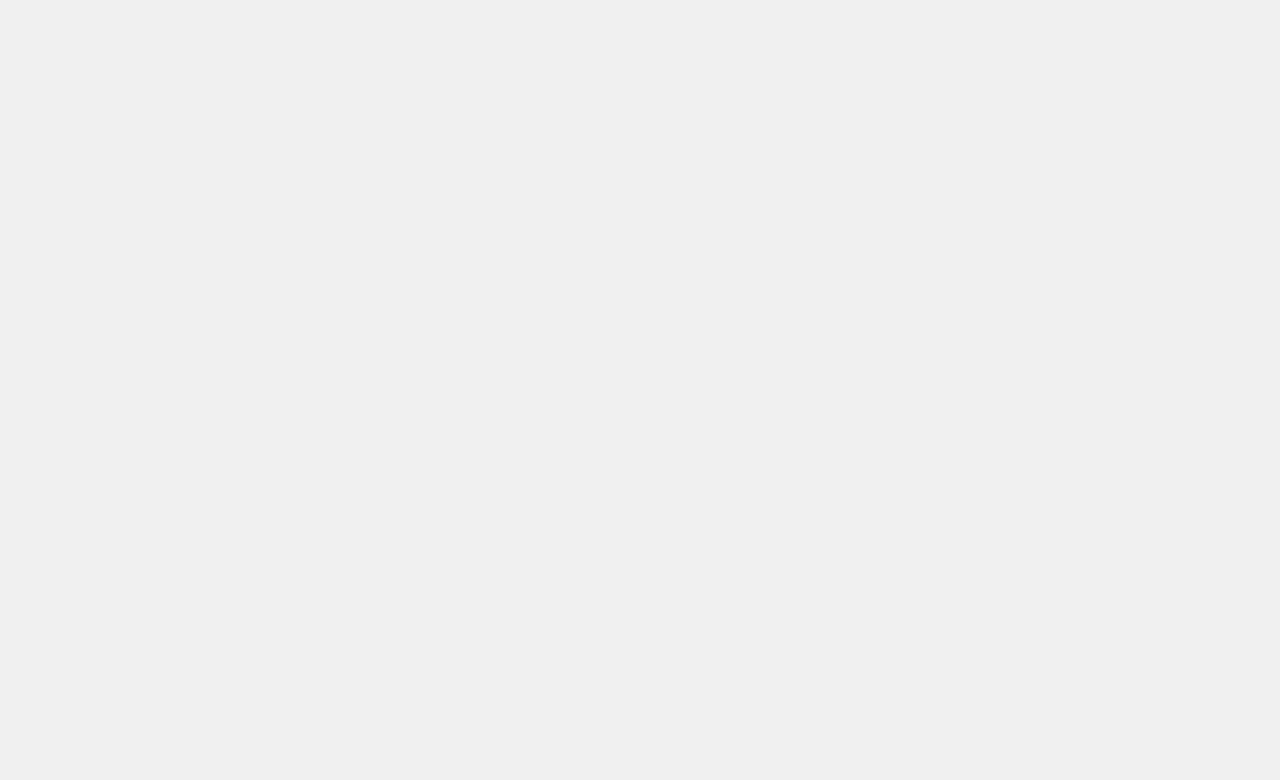
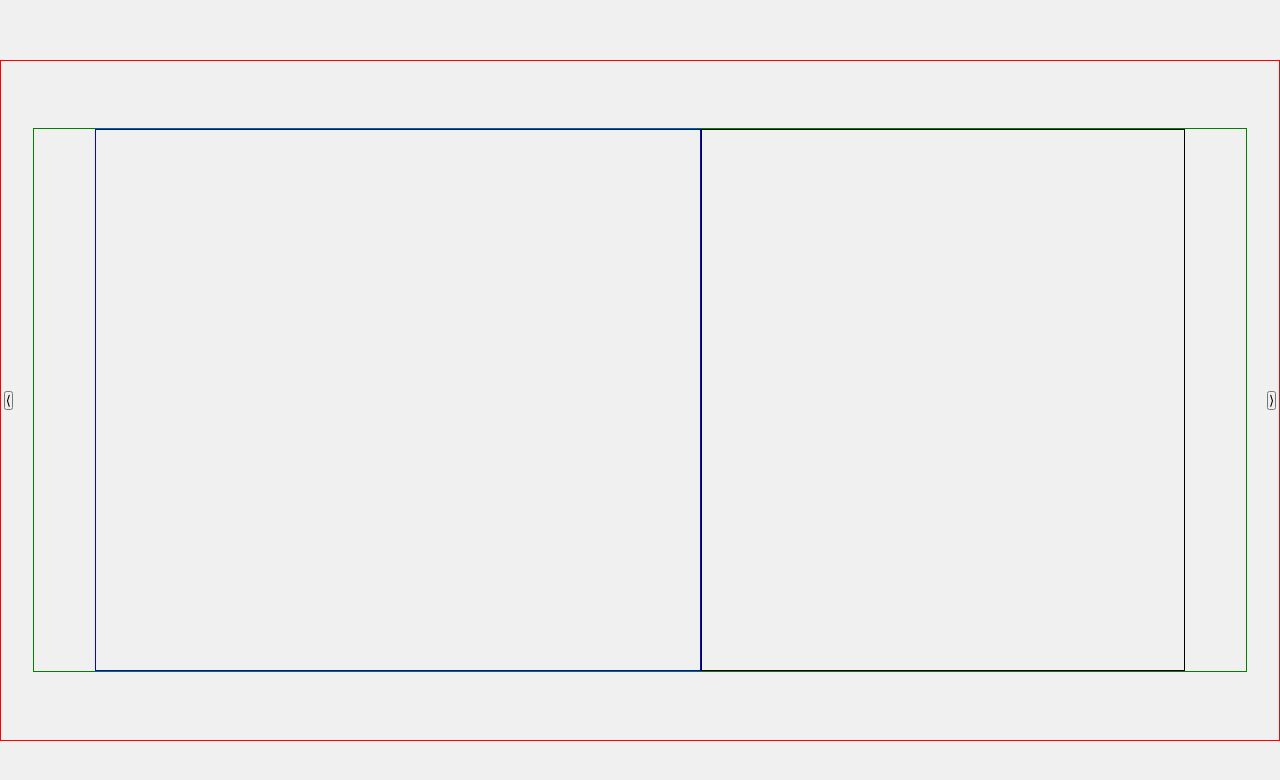
Before and after one commit to Carloss-Dev/Drip-Store, a React (Vite) app: page /carrossel in a window 1280 px wide. Shown: the top 780 px of the page. Built offline with nearby package versions, Linux system fonts and the light colour scheme.

Commit message:
carrossel em andamento

```diff
--- a/src/components/Carousel/Carousel.jsx
+++ b/src/components/Carousel/Carousel.jsx
@@ -1,5 +1,35 @@
 import React from "react";
+import * as S from "./StyledCarousel";
 
-export const Carousel = () => {
-  return <div></div>;
+export const Carousel = ({ variant = "home" }) => {
+  const [currentIndex, setCurrentIndex] = React.useState(0);
+
+  const carouselItems = [
+    { id: 1, content: "Item 1 - Imagem ou conteúdo aqui" },
+    { id: 2, content: "Item 2 - Imagem ou conteúdo aqui" },
+    { id: 3, content: "Item 3 - Imagem ou conteúdo aqui" },
+  ];
+
+  const goToPrevious = () => {
+    const newIndex =
+      currentIndex === 0 ? carouselItems.length - 1 : currentIndex - 1;
+    setCurrentIndex(newIndex);
+  };
+
+  const goToNext = () => {
+    const newIndex =
+      currentIndex === carouselItems.length - 1 ? 0 : currentIndex + 1;
+    setCurrentIndex(newIndex);
+  };
+  return (
+    <S._Carousel $variant={variant}>
+      <button onClick={goToPrevious}>⟨</button>
+
+      <S.CarouselItem>
+        <S.TextContainer></S.TextContainer>
+        <S.ImageContainer></S.ImageContainer>
+      </S.CarouselItem>
+      <button onClick={goToNext}>⟩</button>
+    </S._Carousel>
+  );
 };
--- a/src/components/Carousel/StyledCarousel.jsx
+++ b/src/components/Carousel/StyledCarousel.jsx
@@ -0,0 +1,48 @@
+import styled, { css } from "styled-components";
+
+export const CarouselItem = styled.div``;
+export const TextContainer = styled.div``;
+export const ImageContainer = styled.div``;
+
+const home = css`
+  align-self: center;
+  border: 1pt solid red;
+  width: 100%;
+  height: 68.1rem;
+  display: flex;
+  align-items: center;
+  justify-content: center;
+  gap: 20px;
+  overflow: hidden;
+  ${CarouselItem} {
+    border: 1pt solid green;
+    width: 95%;
+    height: 80%;
+    display: flex;
+    align-items: center;
+    justify-content: center;
+
+    ${TextContainer} {
+      border: 1pt solid blue;
+      width: 50%;
+      height: 100%;
+    }
+
+    ${ImageContainer} {
+      height: 100%;
+      width: 40%;
+      border: 1pt solid black;
+    }
+  }
+`;
+
+export const _Carousel = styled.section`
+  ${({ $variant }) => {
+    switch ($variant) {
+      case "home":
+        return home;
+      default:
+        return null;
+    }
+  }}
+`;
--- a/src/components/Forms/Inputs/Input/Input.jsx
+++ b/src/components/Forms/Inputs/Input/Input.jsx
@@ -1,5 +1,5 @@
 import React from "react";
-import { StyledField, StyledInput } from "./StyledInput";
+import * as S from "./StyledInput";
 import { Text } from "../../../Texts/Text/Text";
 
 export const Input = ({
@@ -14,17 +14,17 @@ export const Input = ({
   ...props
 }) => {
   return (
-    <StyledField $width={width} $version={version} $sizeH={sizeH}>
+    <S.Field $width={width} $version={version} $sizeH={sizeH}>
       <Text variant="x-small" bold={true}>
         <label htmlFor={id}>{children}</label>
       </Text>
-      <StyledInput
+      <S.Input
         $variant={variant}
         $height={height}
         id={id}
         placeholder={plh}
         {...props}
       />
-    </StyledField>
+    </S.Field>
   );
 };
--- a/src/components/Forms/Inputs/Input/StyledInput.jsx
+++ b/src/components/Forms/Inputs/Input/StyledInput.jsx
@@ -36,7 +36,7 @@ const primaryIconHeader = css`
   }
 `;
 
-export const StyledInput = styled.input`
+export const Input = styled.input`
   ${({ $variant }) => {
     switch ($variant) {
       case "primary":
@@ -78,7 +78,7 @@ const iconResponsive = css`
   flex-direction: column;
 `;
 
-export const StyledField = styled.div`
+export const Field = styled.div`
   ${({ $version }) => {
     switch ($version) {
       case "icon":
--- a/src/pages/Products/Products.jsx
+++ b/src/pages/Products/Products.jsx
@@ -2,12 +2,13 @@ import React from "react";
 import * as S from "./StyledProducts";
 import { Title } from "../../components/Texts/Title/Title";
 import { Header } from "../../components/Header/Header";
+import { Button } from "../../components/Forms/Button/Button";
 
 export const Products = () => {
   return (
     <S.Products>
       <Header variant={"home"} />
-      <Title>Products</Title>{" "}
+      <Title>Products</Title>
     </S.Products>
   );
 };
```
